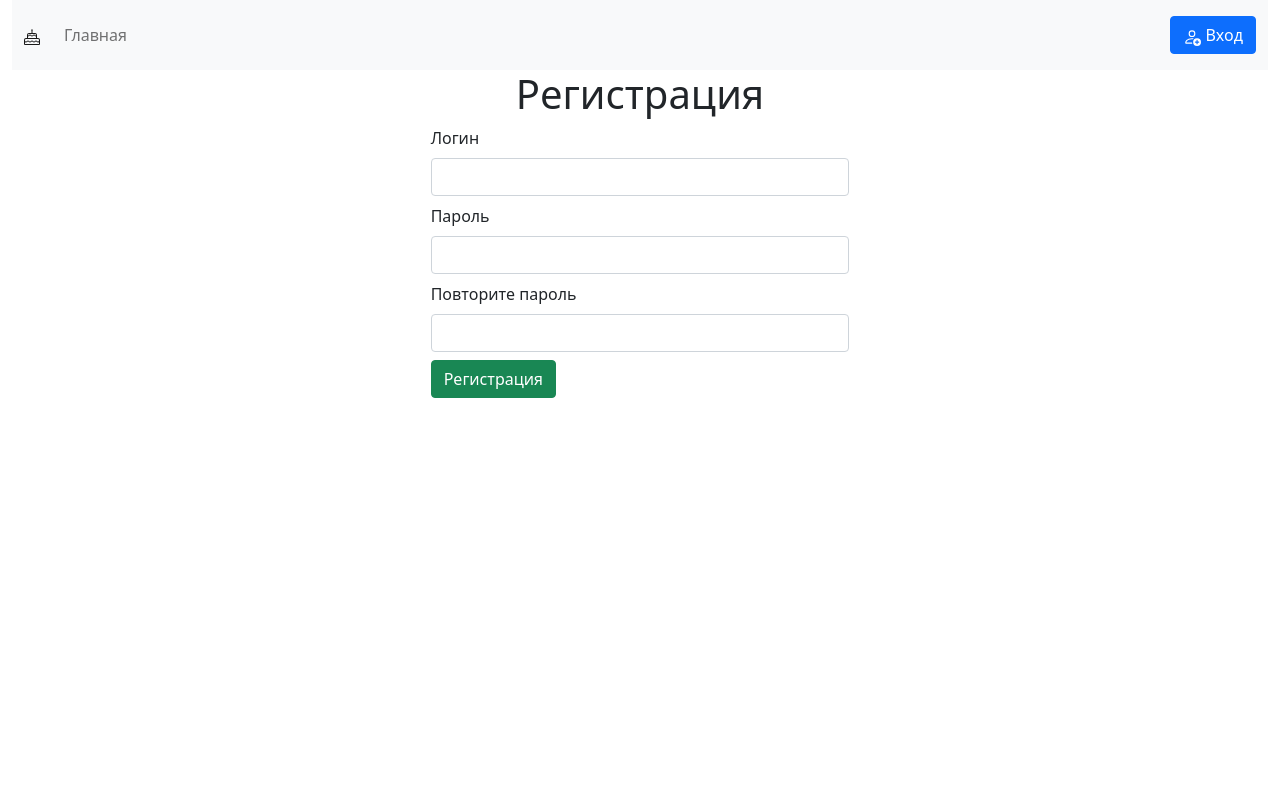
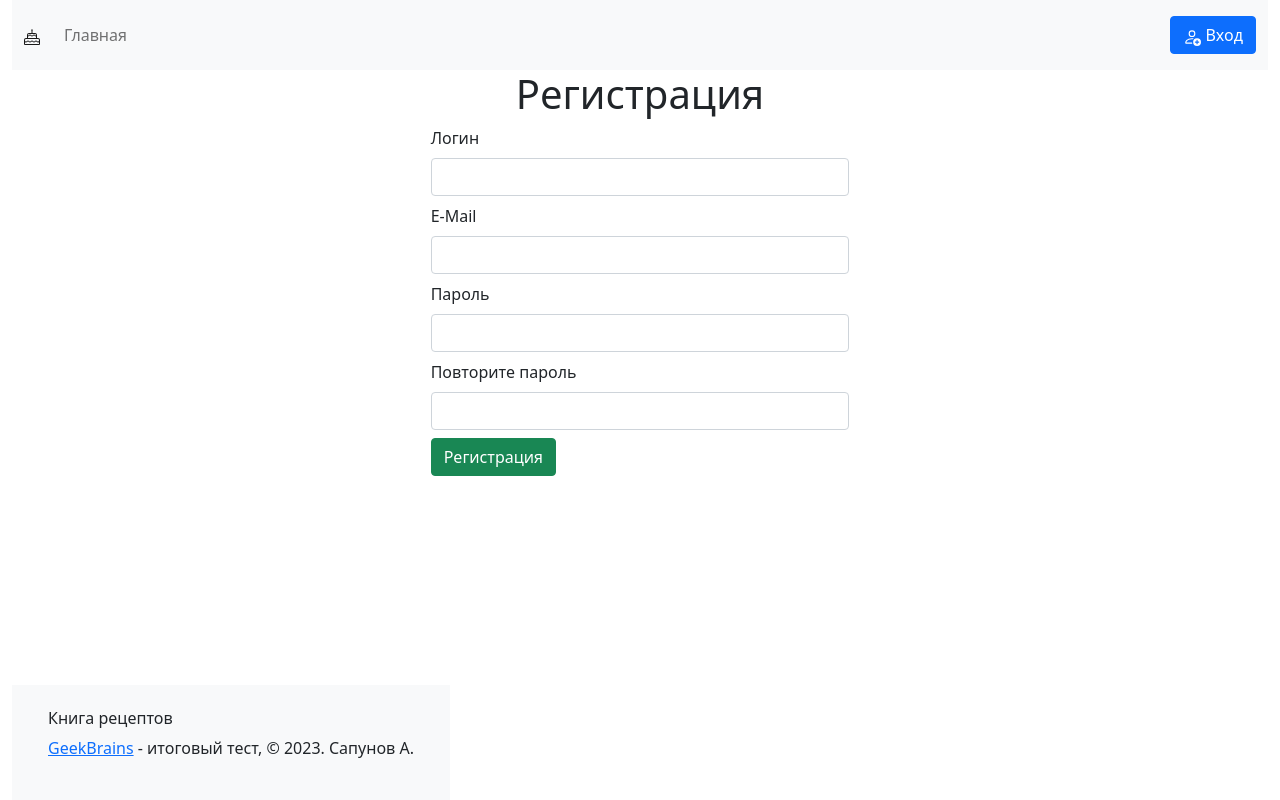
Before and after one commit to jokerjam-s/GB_Recipe, a Django app: page /register/ in a window 1280 px wide. Run offline with Django 4.2, Linux system fonts and the light colour scheme; some libraries are stand-ins or nearby versions.

Commit message:
register, logon, logout ready

```diff
--- a/cuisine/recipe/forms.py
+++ b/cuisine/recipe/forms.py
@@ -1,7 +1,10 @@
 from django.contrib.auth import get_user_model
 from django.contrib.auth.forms import UserCreationForm
+
+from . import models
 
 
 class UserCreateForm(UserCreationForm):
     class Meta(UserCreationForm.Meta):
-        model = get_user_model()
+        model = models.User
+        fields = UserCreationForm.Meta.fields + ("email", )
--- a/cuisine/recipe/urls.py
+++ b/cuisine/recipe/urls.py
@@ -6,4 +6,6 @@ urlpatterns = [
     path("index/", views.index, name="index"),
     path("", include("django.contrib.auth.urls")),
     path("register/", views.Register.as_view(), name="register"),
+    path("register_ok/", views.register_ok, name="register_ok"),
+    path("profile/", views.profile, name="profile"),
 ]
--- a/cuisine/recipe/views.py
+++ b/cuisine/recipe/views.py
@@ -1,6 +1,10 @@
 from django.contrib.auth import authenticate, login
+from django.contrib.auth.decorators import login_required
 from django.shortcuts import render, redirect
+from django.urls import reverse_lazy
 from django.views import View
+from django.views.generic import FormView
+
 from . import forms
 
 
@@ -14,28 +18,20 @@ def start(request):
     return response
 
 
-class Register(View):
+@login_required
+def profile(request):
+    return render(request, 'profile.html')
+
+
+def register_ok(request):
+    return render(request, 'registration/register_ok.html')
+
+
+class Register(FormView):
+    form_class = forms.UserCreateForm
     template_name = 'registration/register.html'
+    success_url = reverse_lazy('register_ok')
 
-    def get(self, request):
-        context = {
-            'form': forms.UserCreateForm()
-        }
-        return render(request, self.template_name, context)
-
-    def post(self, request):
-        form = forms.UserCreateForm(request.POST)
-
-        if form.is_valid():
-            form.save()
-            username = form.cleaned_data.get('username')
-            password = form.cleaned_data.get('password')
-            user = authenticate(username=username, password=password)
-            login(request, user)
-            return redirect('index/')
-
-        context = {
-            'form': form
-        }
-
-        return render(request, self.template_name, context)
+    def form_valid(self, form):
+        form.save()
+        return super().form_valid(form)
--- /dev/null
+++ b/cuisine/static/css/footer.css
@@ -0,0 +1,7 @@
+footer {
+    position: absolute;
+    bottom: 0;
+
+    height: 115px;
+    background-color: #f5f5f5;
+}
--- a/cuisine/templates/base.html
+++ b/cuisine/templates/base.html
@@ -8,6 +8,7 @@
     <meta http-equiv="X-UA-Compatible" content="ie=edge">
 
     <link rel="stylesheet" href="{% static 'bootstrap/css/bootstrap.min.css' %}">
+    <link rel="stylesheet" href="{% static 'css/footer.css' %}">
 
     <title>Сборник рецептов</title>
 </head>
@@ -16,7 +17,6 @@
 <div class="container-xxl">
 
     <section>
-
         <nav class="navbar navbar-expand-lg navbar-light bg-light">
             <div class="container-fluid">
                 <a class="navbar-brand" href="/">
@@ -36,14 +36,22 @@
                             <a class="nav-link" href="/">Главная</a>
                         </li>
                         {% if user.is_authenticated %}
-                        <li class="nav-item">
-                            <a class="nav-link" href="/list">Мои рецепты</a>
-                        </li>
+                            <li class="nav-item">
+                                <a class="nav-link" href="/list">Мои рецепты</a>
+                            </li>
                         {% endif %}
                     </ul>
                     {% if user.is_authenticated %}
                         <span class="navbar-text text-sm-end me-3">
+                            <a class="btn btn-light" href="{% url 'profile' %}">
+                            <svg xmlns="http://www.w3.org/2000/svg" width="16" height="16" fill="currentColor"
+                                 class="bi bi-person-circle" viewBox="0 0 16 16">
+                            <path d="M11 6a3 3 0 1 1-6 0 3 3 0 0 1 6 0z"/>
+                            <path fill-rule="evenodd"
+                                  d="M0 8a8 8 0 1 1 16 0A8 8 0 0 1 0 8zm8-7a7 7 0 0 0-5.468 11.37C3.242 11.226 4.805 10 8 10s4.757 1.225 5.468 2.37A7 7 0 0 0 8 1z"/>
+                            </svg>
                             {{ user.username }}
+                            </a>
                         </span>
                         <span class="navbar-text">
                         <a class="btn btn-danger text-white" href="{% url 'logout' %}">
@@ -79,6 +87,17 @@
 
         {% endblock %}
     </section>
+
+    <footer>
+        <div class="container-xxl bg-light">
+            <div class="row">
+                <div class="col m-4">
+                    <h6>Книга рецептов</h6>
+                    <p><a href="https://gb.ru">GeekBrains</a> - итоговый тест, &copy; 2023. Сапунов А.</p>
+                </div>
+            </div>
+        </div>
+    </footer>
 </div>
 <script src="{% static 'bootstrap/js/bootstrap.js' %}"></script>
 </body>
--- a/cuisine/templates/registration/register.html
+++ b/cuisine/templates/registration/register.html
@@ -3,11 +3,20 @@
 {% block content %}
     <h1 class="h1 text-center">Регистрация</h1>
     <div class="col-lg-4 col-md-6 m-auto">
-        <form method="post" action="{% url 'register' %}">
+        <form method="post">
             {% csrf_token %}
 
             {% if form.errors %}
-                <div class="alert alert-danger alert-dismissible">{{ form.errors.error }}</div>
+                <div class="alert alert-danger alert-dismissible">
+                    <h4 class="alert-heading">Ошибка регистрации!</h4>
+                    {% for field in form %}
+                        <ul class="list-unstyled">
+                            {% for error in field.errors %}
+                                <li class="mb-1">{{ error }}</li>
+                            {% endfor %}
+                        </ul>
+                    {% endfor %}
+                </div>
             {% endif %}
 
             <div class="mb-2">
@@ -16,13 +25,20 @@
             </div>
 
             <div class="mb-2">
+                <label class="form-label" for="id_email">E-Mail</label>
+                <input class="form-control" type="email" name="email" maxlength="150" required="" id="id_email">
+            </div>
+
+            <div class="mb-2">
                 <label class="form-label" for="id_password1">Пароль</label>
-                <input class="form-control" type="password" name="password1" autocomplete="new-password" required="" id="id_password1">
+                <input class="form-control" type="password" name="password1" autocomplete="new-password" required=""
+                       id="id_password1">
             </div>
 
             <div class="mb-2">
                 <label class="form-label" for="id_password2">Повторите пароль</label>
-                <input class="form-control" type="password" name="password2" autocomplete="new-password" required="" id="id_password2">
+                <input class="form-control" type="password" name="password2" autocomplete="new-password" required=""
+                       id="id_password2">
             </div>
 
             <button class="btn btn-success" type="submit">Регистрация</button>
```
Also changed, not shown: cuisine/cuisine/settings.py (+3 -6 lines), cuisine/templates/profile.html (added, +18 -0 lines), cuisine/templates/registration/register_ok.html (added, +9 -0 lines).
